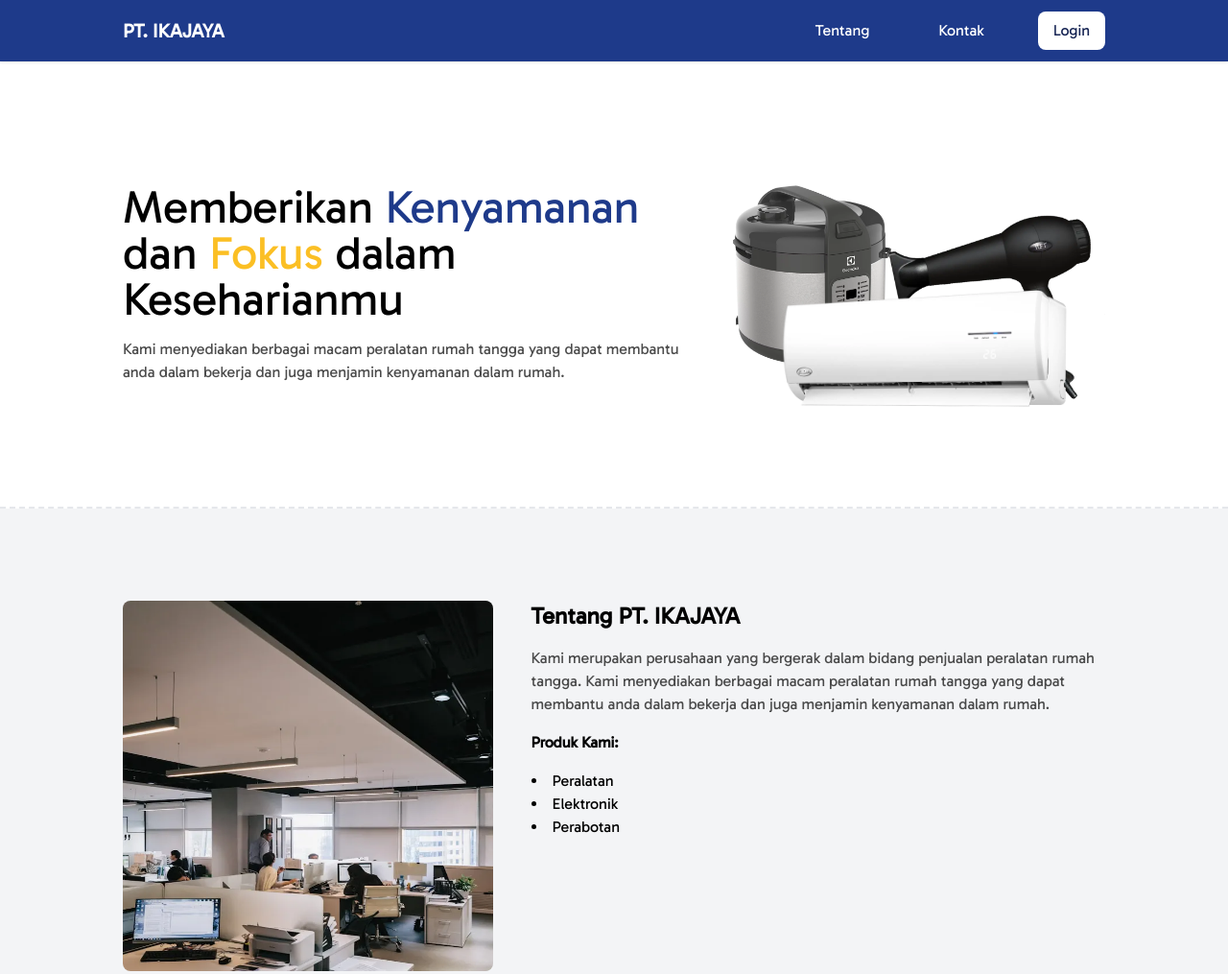
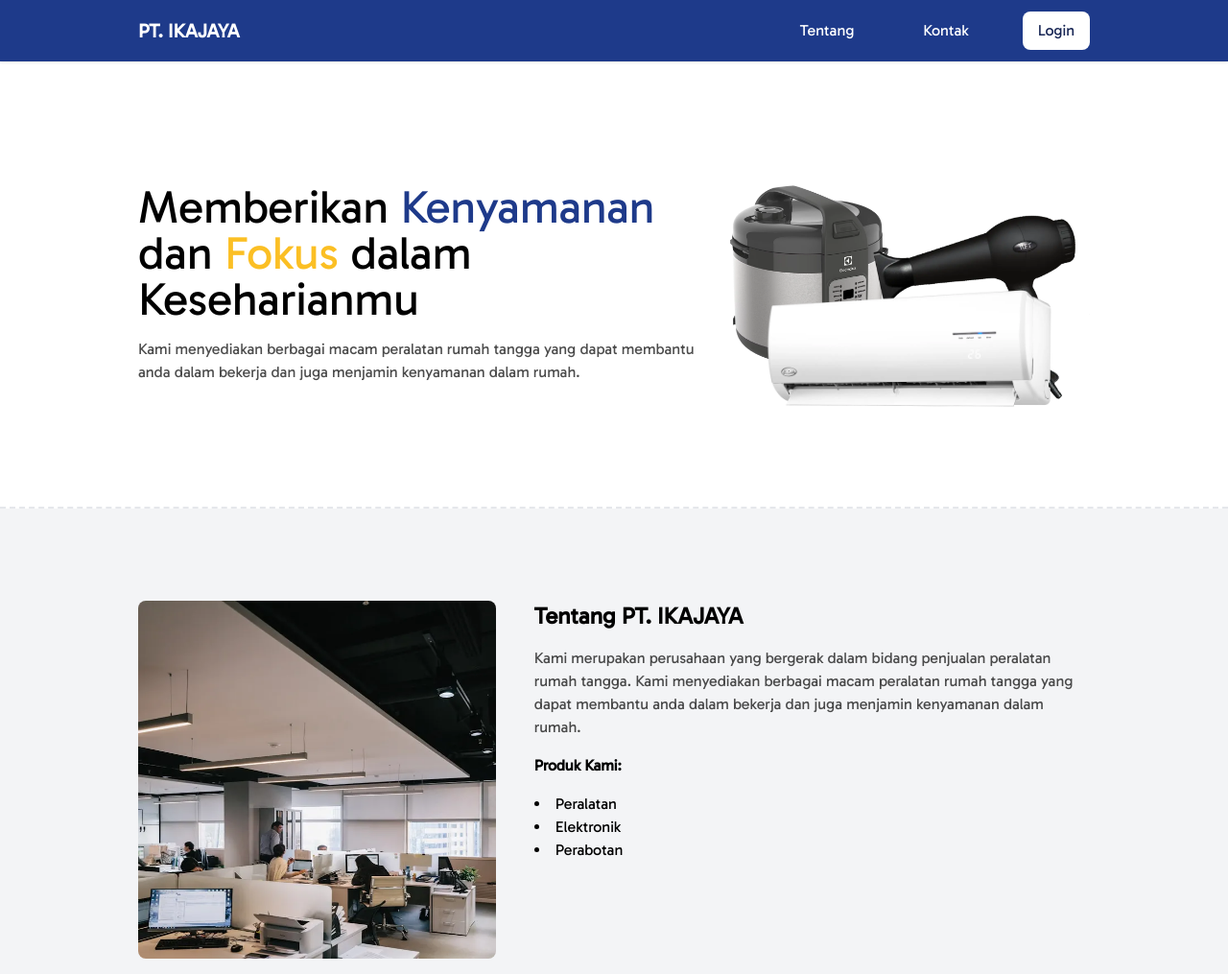
Before and after one commit to ldriko/joki-web-erp, a website: page index.html in a window 1280 px wide. Shown: the top 1015 px of the page at 96% size. Drawn offline with Linux system fonts and the light colour scheme.

Commit message:
chore: add padding to header

```diff
--- a/index.html
+++ b/index.html
@@ -11,7 +11,7 @@
             class="h-16 sticky top-0 z-[999] flex items-center bg-blue-900 text-white shadow"
         >
             <div
-                class="w-full max-w-screen-lg mx-auto flex items-center justify-between"
+                class="w-full max-w-screen-lg px-4 mx-auto flex items-center justify-between"
             >
                 <h1 class="text-xl font-bold">PT. IKAJAYA</h1>
                 <div class="flex gap-10">
@@ -38,7 +38,7 @@
         </header>
         <main>
             <section class="border-b-2 border-dashed">
-                <div class="max-w-screen-lg mx-auto py-32">
+                <div class="max-w-screen-lg px-4 mx-auto py-32">
                     <div class="grid gap-4 grid-cols-5">
                         <div class="col-span-3 grid gap-4">
                             <h1 class="text-5xl">
@@ -58,17 +58,17 @@
                             <img
                                 src="/assets/images/rice_cooker.webp"
                                 alt="Rice Cooker"
-                                class="absolute h-48"
+                                class="absolute h-48 object-cover"
                             />
                             <img
                                 src="/assets/images/hair_dryer.webp"
                                 alt="Hair Dryer"
-                                class="absolute w-auto h-48 right-0 top-8"
+                                class="absolute w-auto h-48 right-0 top-8 object-cover"
                             />
                             <img
                                 src="/assets/images/ac.webp"
                                 alt="Air Conditioner"
-                                class="absolute w-auto h-48 right-0 -bottom-16"
+                                class="absolute w-auto h-48 right-0 -bottom-16 object-cover"
                             />
                         </div>
                     </div>
@@ -79,7 +79,7 @@
                 class="bg-gray-100 border-b-2 border-dashed scroll-m-16"
             >
                 <div
-                    class="max-w-screen-lg grid gap-10 grid-cols-5 mx-auto py-24"
+                    class="max-w-screen-lg px-4 grid gap-10 grid-cols-5 mx-auto py-24"
                 >
                     <div class="col-span-2">
                         <img
@@ -112,7 +112,7 @@
             </section>
             <section id="contact" class="scroll-m-16">
                 <div
-                    class="max-w-screen-lg grid gap-10 grid-cols-5 mx-auto py-24"
+                    class="max-w-screen-lg px-4 grid gap-10 grid-cols-5 mx-auto py-24"
                 >
                     <div class="col-span-3">
                         <h1 class="text-2xl font-bold" id="contact">
@@ -152,7 +152,7 @@
         </main>
         <footer>
             <div class="h-8 flex items-center bg-blue-900 text-white">
-                <div class="max-w-screen-lg mx-auto">
+                <div class="max-w-screen-lg px-4 mx-auto">
                     <p class="text-center">
                         &copy; 2024 PT. IKAJAYA. All rights reserved.
                     </p>
```
